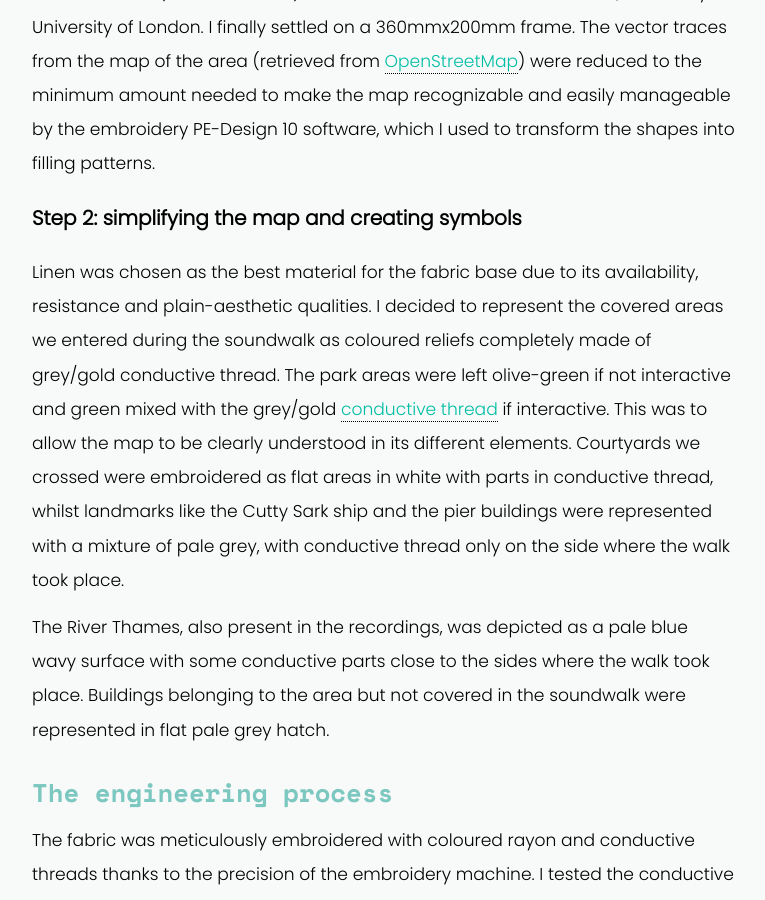
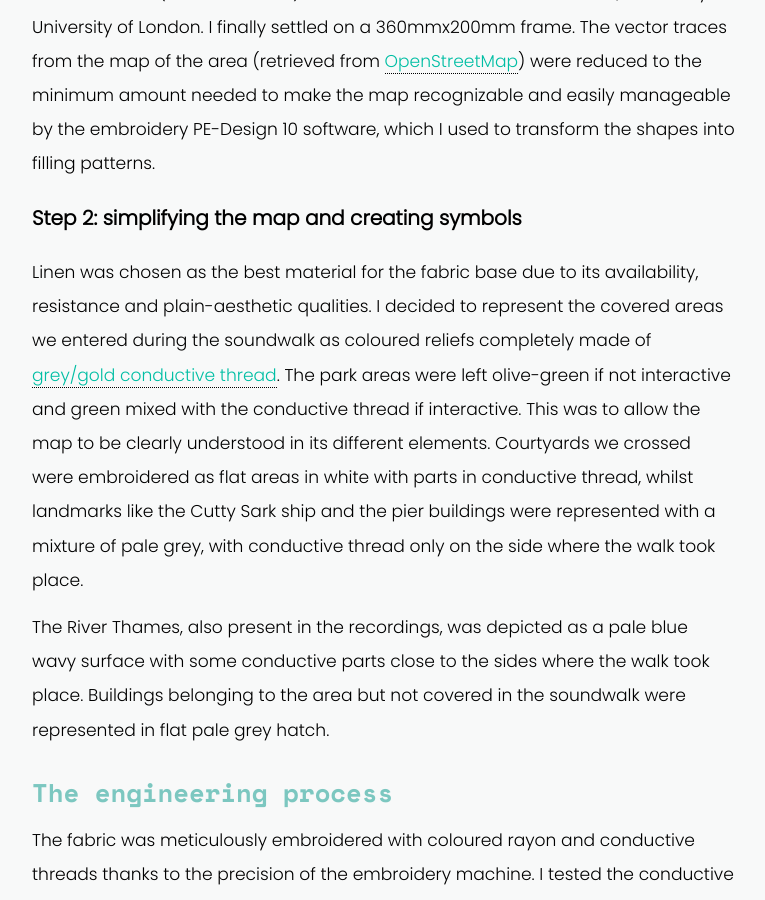
Before and after one commit to BelaPlatform/bela_newBlog, a Jekyll site: the page built from docs/_posts/2017-01-18-auralfabric.markdown, in a window 1280 px wide and 900 px high, scrolled down 2338 px. Shown: the whole window, without its empty margins (256-1021 px from the left). Built offline with Jekyll 4.4.1, drawn with Linux system fonts in a browser that asks for light colours; nearby versions of some CDN libraries; some of the changed text lies outside the part shown.

Commit message:
Latest copyediting on auralfabric

```diff
--- a/docs/_posts/2017-01-18-auralfabric.markdown
+++ b/docs/_posts/2017-01-18-auralfabric.markdown
@@ -27,7 +27,7 @@ I first considered the scale of the map based on how big the conductive areas co
 
 ### Step 2: simplifying the map and creating symbols
 
-Linen was chosen as the best material for the fabric base due to its availability, resistance and plain-aesthetic qualities. I decided to represent the covered areas we entered during the soundwalk as coloured reliefs completely made of grey/gold conductive thread. The park areas were left olive-green if not interactive and green mixed with the grey/gold [conductive thread](http://www.shieldextrading.net/pdfs/23534x4hc.pdf) if interactive. This was to allow the map to be clearly understood in its different elements. Courtyards we crossed were embroidered as flat areas in white with parts in conductive thread, whilst landmarks like the Cutty Sark ship and the pier buildings were represented with a mixture of pale grey, with conductive thread only on the side where the walk took place.
+Linen was chosen as the best material for the fabric base due to its availability, resistance and plain-aesthetic qualities. I decided to represent the covered areas we entered during the soundwalk as coloured reliefs completely made of [grey/gold conductive thread](http://www.shieldextrading.net/pdfs/23534x4hc.pdf). The park areas were left olive-green if not interactive and green mixed with the conductive thread if interactive. This was to allow the map to be clearly understood in its different elements. Courtyards we crossed were embroidered as flat areas in white with parts in conductive thread, whilst landmarks like the Cutty Sark ship and the pier buildings were represented with a mixture of pale grey, with conductive thread only on the side where the walk took place.
 
 The River Thames, also present in the recordings, was depicted as a pale blue wavy surface with some conductive parts close to the sides where the walk took place. Buildings belonging to the area but not covered in the soundwalk were represented in flat pale grey hatch.
 
```
Also changed, not shown: other parts of docs/_posts/2017-01-18-auralfabric.markdown (+1 -1 lines).
